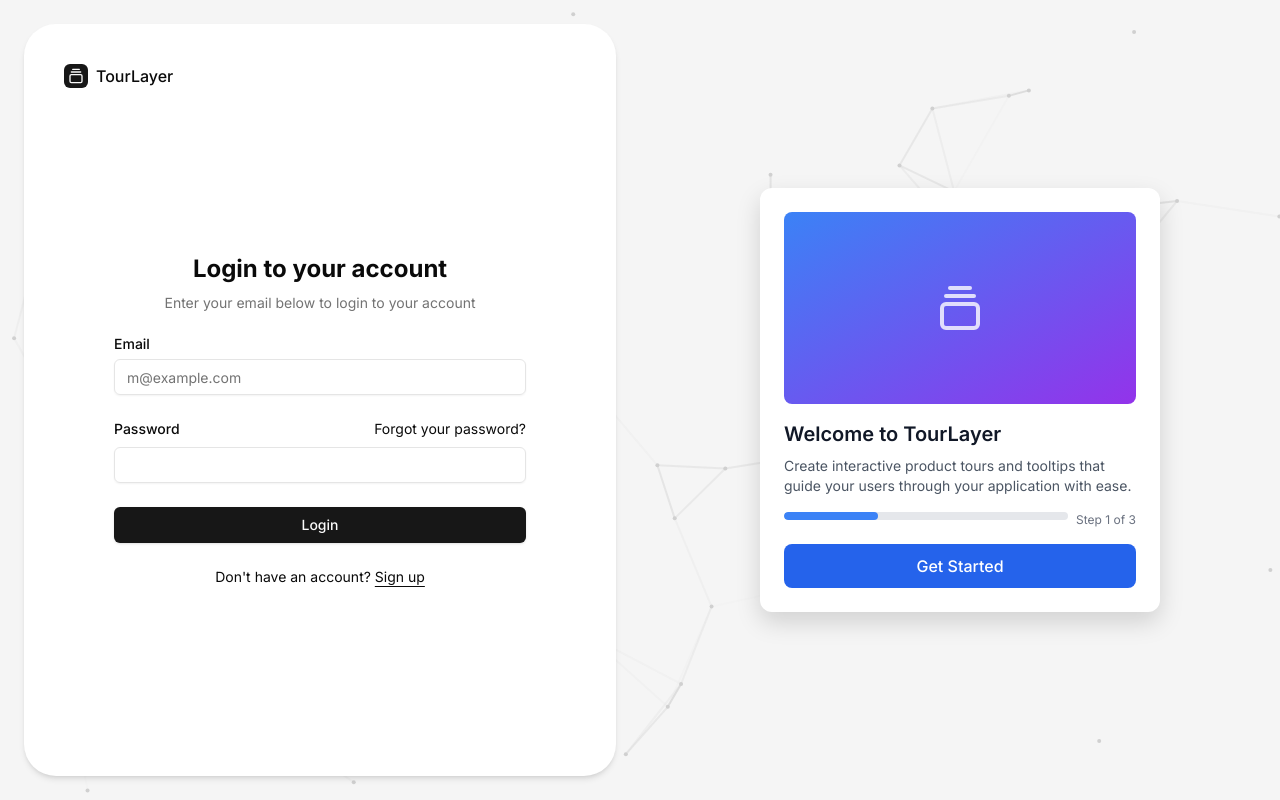
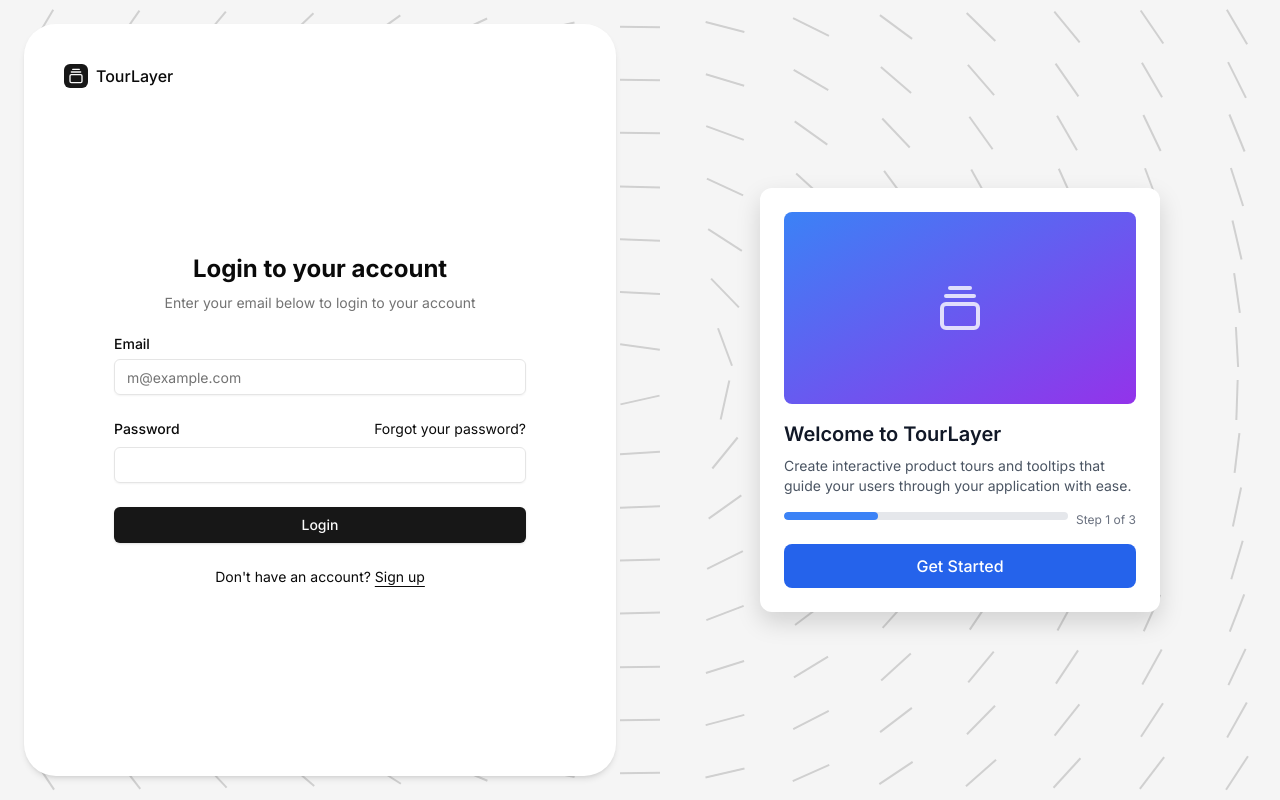
Before and after one commit to andreycretsu/plg-tour, a Next.js app in the folder web/: page /login in a window 1280 px wide. Built offline with nearby package versions, Linux system fonts and the light colour scheme.

Commit message:
Replace custom magnet lines with official react-bits MagnetLines component

```diff
--- a/web/app/(auth)/login/page.tsx
+++ b/web/app/(auth)/login/page.tsx
@@ -1,18 +1,22 @@
 import { GalleryVerticalEnd } from "lucide-react"
 import { LoginForm } from "@/components/login-form"
-import { MagnetLines } from "@/components/ui/magnet-lines"
+import MagnetLines from "@/components/MagnetLines"
 import { TiltedCard } from "@/components/ui/tilted-card"
 
 export default function LoginPage() {
   return (
     <div className="grid min-h-svh lg:grid-cols-2 relative overflow-hidden" style={{ backgroundColor: '#F5F5F5' }}>
       {/* Magnet Lines effect - covers entire page background */}
-      <div className="absolute inset-0">
+      <div className="absolute inset-0 flex items-center justify-center">
         <MagnetLines
-          className="w-full h-full"
+          rows={15}
+          columns={15}
+          containerSize="100%"
           lineColor="#d0d0d0"
-          lineWidth={2}
-          numLines={60}
+          lineWidth="2px"
+          lineHeight="40px"
+          baseAngle={-10}
+          style={{ width: '100%', height: '100%' }}
         />
       </div>
 
--- a/web/app/(auth)/signup/page.tsx
+++ b/web/app/(auth)/signup/page.tsx
@@ -1,18 +1,22 @@
 import { GalleryVerticalEnd } from "lucide-react"
 import { SignupForm } from "@/components/signup-form"
-import { MagnetLines } from "@/components/ui/magnet-lines"
+import MagnetLines from "@/components/MagnetLines"
 import { TiltedCard } from "@/components/ui/tilted-card"
 
 export default function SignupPage() {
   return (
     <div className="grid min-h-svh lg:grid-cols-2 relative overflow-hidden" style={{ backgroundColor: '#F5F5F5' }}>
       {/* Magnet Lines effect - covers entire page background */}
-      <div className="absolute inset-0">
+      <div className="absolute inset-0 flex items-center justify-center">
         <MagnetLines
-          className="w-full h-full"
+          rows={15}
+          columns={15}
+          containerSize="100%"
           lineColor="#d0d0d0"
-          lineWidth={2}
-          numLines={60}
+          lineWidth="2px"
+          lineHeight="40px"
+          baseAngle={-10}
+          style={{ width: '100%', height: '100%' }}
         />
       </div>
 
--- /dev/null
+++ b/web/components/MagnetLines.css
@@ -0,0 +1,18 @@
+.magnetLines-container {
+  display: grid;
+  grid-template-columns: repeat(var(--columns), 1fr);
+  grid-template-rows: repeat(var(--rows), 1fr);
+
+  justify-items: center;
+  align-items: center;
+
+  width: 80vmin;
+  height: 80vmin;
+}
+
+.magnetLines-container span {
+  display: block;
+  transform-origin: center;
+  will-change: transform;
+  transform: rotate(var(--rotate));
+}
--- /dev/null
+++ b/web/components/MagnetLines.tsx
@@ -0,0 +1,98 @@
+'use client';
+
+import { useRef, useEffect } from 'react';
+import './MagnetLines.css';
+
+interface MagnetLinesProps {
+  rows?: number;
+  columns?: number;
+  containerSize?: string;
+  lineColor?: string;
+  lineWidth?: string;
+  lineHeight?: string;
+  baseAngle?: number;
+  className?: string;
+  style?: React.CSSProperties;
+}
+
+export default function MagnetLines({
+  rows = 9,
+  columns = 9,
+  containerSize = '80vmin',
+  lineColor = '#d0d0d0',
+  lineWidth = '1vmin',
+  lineHeight = '6vmin',
+  baseAngle = -10,
+  className = '',
+  style = {}
+}: MagnetLinesProps) {
+  const containerRef = useRef<HTMLDivElement>(null);
+
+  useEffect(() => {
+    const container = containerRef.current;
+    if (!container) return;
+
+    const items = container.querySelectorAll('span');
+
+    const onPointerMove = (pointer: { x: number; y: number }) => {
+      items.forEach(item => {
+        const rect = item.getBoundingClientRect();
+        const centerX = rect.x + rect.width / 2;
+        const centerY = rect.y + rect.height / 2;
+
+        const b = pointer.x - centerX;
+        const a = pointer.y - centerY;
+        const c = Math.sqrt(a * a + b * b) || 1;
+        const r = ((Math.acos(b / c) * 180) / Math.PI) * (pointer.y > centerY ? 1 : -1);
+
+        (item as HTMLElement).style.setProperty('--rotate', `${r}deg`);
+      });
+    };
+
+    const handlePointerMove = (e: PointerEvent) => {
+      onPointerMove({ x: e.clientX, y: e.clientY });
+    };
+
+    window.addEventListener('pointermove', handlePointerMove);
+
+    if (items.length) {
+      const middleIndex = Math.floor(items.length / 2);
+      const rect = items[middleIndex].getBoundingClientRect();
+      onPointerMove({ x: rect.x, y: rect.y });
+    }
+
+    return () => {
+      window.removeEventListener('pointermove', handlePointerMove);
+    };
+  }, []);
+
+  const total = rows * columns;
+  const spans = Array.from({ length: total }, (_, i) => (
+    <span
+      key={i}
+      style={{
+        '--rotate': `${baseAngle}deg`,
+        backgroundColor: lineColor,
+        width: lineWidth,
+        height: lineHeight
+      } as React.CSSProperties}
+    />
+  ));
+
+  return (
+    <div
+      ref={containerRef}
+      className={`magnetLines-container ${className}`}
+      style={{
+        display: 'grid',
+        gridTemplateColumns: `repeat(${columns}, 1fr)`,
+        gridTemplateRows: `repeat(${rows}, 1fr)`,
+        width: containerSize,
+        height: containerSize,
+        ...style
+      }}
+    >
+      {spans}
+    </div>
+  );
+}
```
Also changed, not shown: web/components.json.
